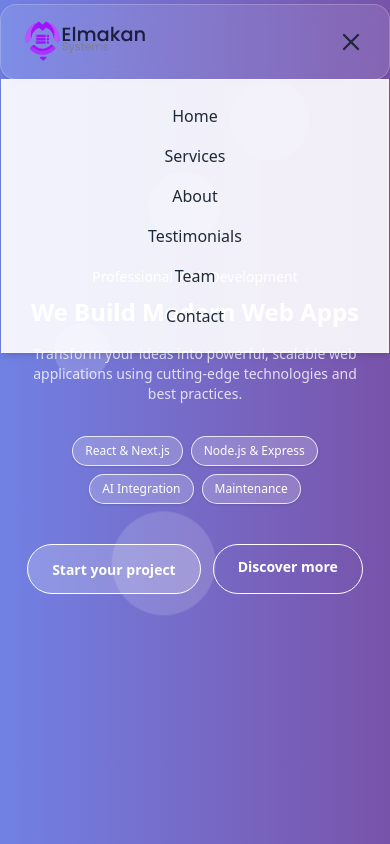
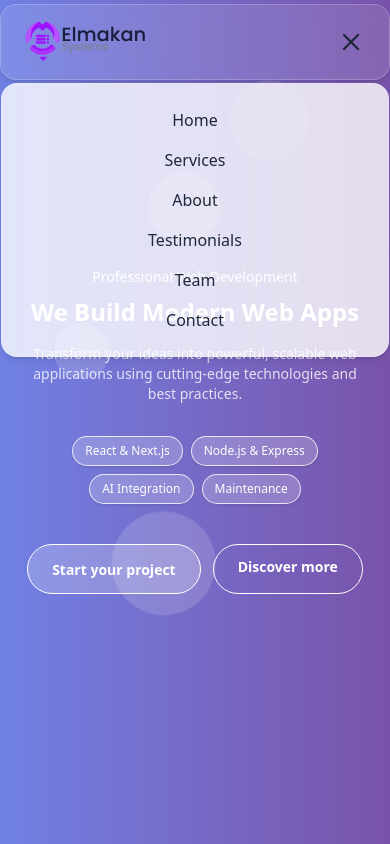
Before and after one commit to AhmedNAgy25/Elmakan-System, a Next.js app: page / in a window 390 px wide. Both pictures are taken after a click on the button 351 px from the left and 42 px from the top of the page. Shown: the top 844 px of the page. Built offline with nearby package versions, Linux system fonts and the light colour scheme; no server answers.

Commit message:
enhance navbar in mobile view

```diff
--- a/src/components/client/Navbar.tsx
+++ b/src/components/client/Navbar.tsx
@@ -38,7 +38,7 @@ export default function Navbar() {
 
         {/* links */}
         <ul
-          className={`flex flex-col lg:flex-row absolute lg:static top-full left-0 w-full lg:w-auto bg-white/90 backdrop-blur-3xl shadow-md lg:bg-transparent lg:backdrop-blur-none border lg:border-0 border-white/30 lg:shadow-none space-y-4 lg:space-y-0 lg:space-x-8 p-6 lg:p-0 transition-all duration-300 ${
+          className={`bg-white/80 backdrop-blur-3xl mt-1 border-white/20 rounded-2xl flex flex-col lg:flex-row absolute lg:static top-full left-0 w-full lg:w-auto shadow-md lg:bg-transparent lg:backdrop-blur-none border lg:border-0 lg:shadow-none space-y-4 lg:space-y-0 lg:space-x-8 p-6 lg:p-0 transition-all duration-300 ${
             open
               ? "opacity-100 translate-y-0"
               : "opacity-0 -translate-y-4 lg:opacity-100 lg:translate-y-0"
```
